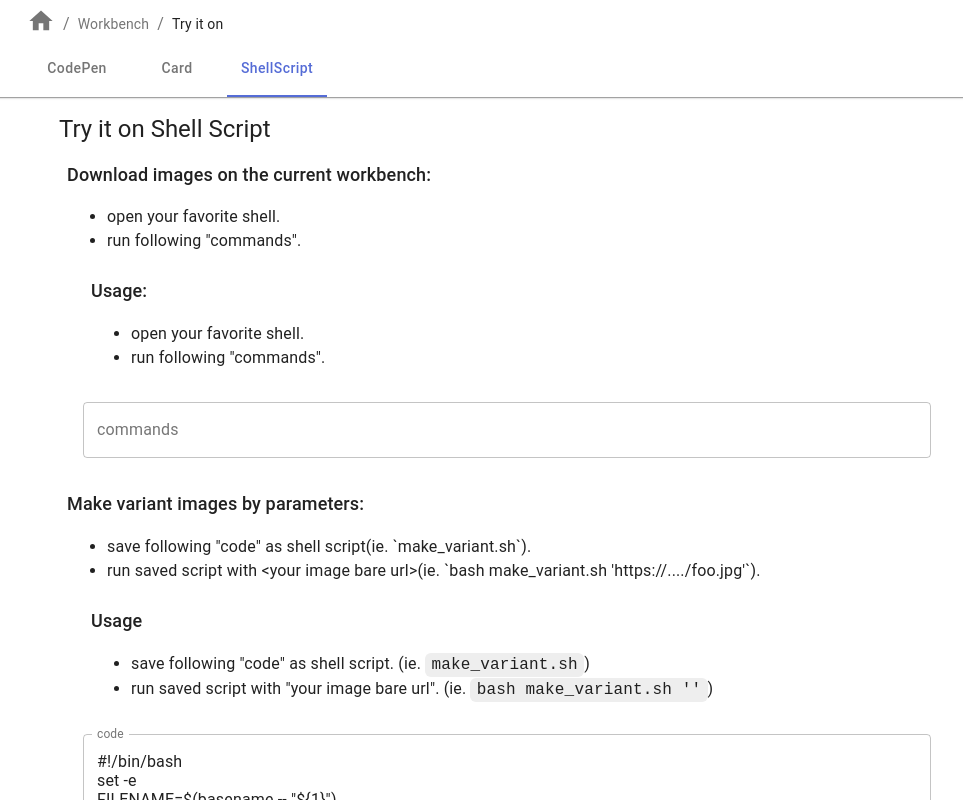
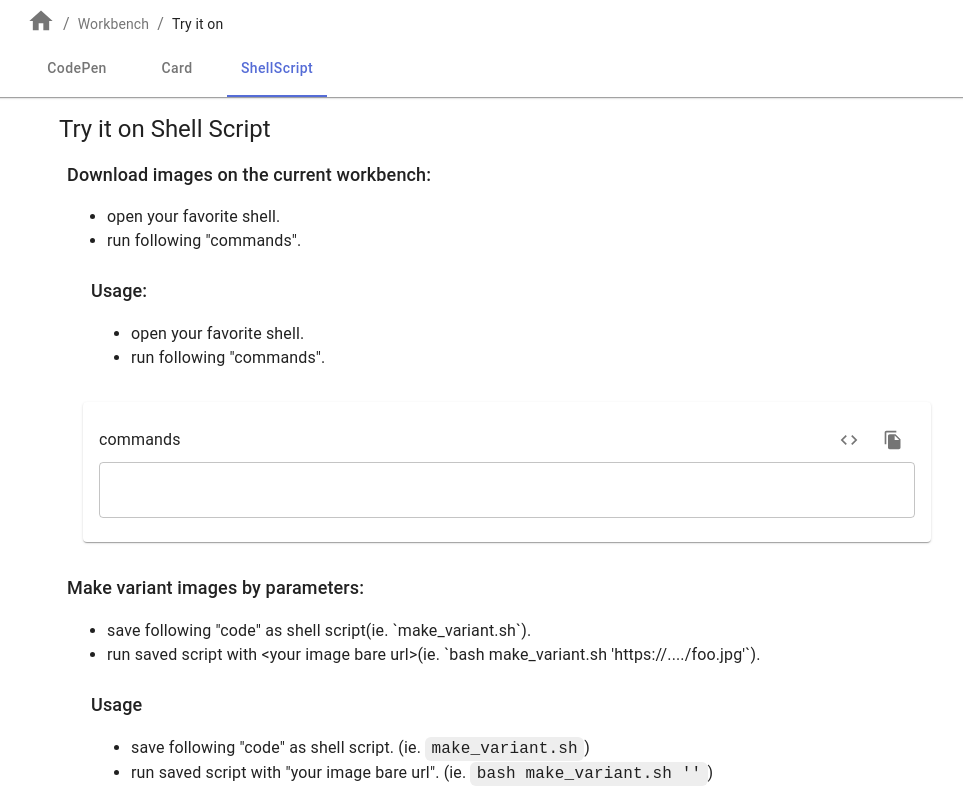
Before and after one commit to hankei6km/image-url-workbench, a Next.js app: page /shellscript in a window 1280 px wide. Shown: the top 800 px of the page, without its empty margins (133-1096 px from the left). Built offline with nearby package versions, Linux system fonts and the light colour scheme.

Commit message:
Add functions to FragmentTextField

```diff
--- a/components/FragmentDownload.tsx
+++ b/components/FragmentDownload.tsx
@@ -50,7 +50,11 @@ const FragmentDownload = () => {
         </Typography>
       </Box>
       <Box p={1}>
-        <FragmentTextField label="commands" value={downloadImagesCommands} />
+        <FragmentTextField
+          defaultOpened
+          label="commands"
+          value={downloadImagesCommands}
+        />
       </Box>
     </Box>
   );
--- a/components/FragmentLink.tsx
+++ b/components/FragmentLink.tsx
@@ -57,10 +57,10 @@ const FragmentLink = ({ itemKey }: { itemKey: string }) => {
   return (
     <Box mx={1}>
       <Box p={1}>
-        <FragmentTextField label="url" value={imgUrl} />
+        <FragmentTextField defaultOpened naked label="url" value={imgUrl} />
       </Box>
       <Box p={1}>
-        <FragmentTextField label="path" value={imgPath} />
+        <FragmentTextField defaultOpened naked label="path" value={imgPath} />
       </Box>
     </Box>
   );
--- a/components/FragmentLinks.tsx
+++ b/components/FragmentLinks.tsx
@@ -28,10 +28,10 @@ const FragmentLinks = () => {
   return (
     <Box mx={1}>
       <Box p={1}>
-        <FragmentTextField label="url (array)" value={imgUrl} />
+        <FragmentTextField defaultOpened label="url (array)" value={imgUrl} />
       </Box>
       <Box p={1}>
-        <FragmentTextField label="path (array)" value={imgPath} />
+        <FragmentTextField defaultOpened label="path (array)" value={imgPath} />
       </Box>
     </Box>
   );
--- a/components/FragmentMake.tsx
+++ b/components/FragmentMake.tsx
@@ -84,7 +84,11 @@ ${commands.join('\n')}
         </Typography>
       </Box>
       <Box p={1}>
-        <FragmentTextField label="code" value={makeVariantsScript} />
+        <FragmentTextField
+          defaultOpened
+          label="code"
+          value={makeVariantsScript}
+        />
       </Box>
     </Box>
   );
--- a/components/FragmentTextField.tsx
+++ b/components/FragmentTextField.tsx
@@ -1,23 +1,54 @@
-import React, { useRef } from 'react';
-import TextField, { TextFieldProps } from '@material-ui/core/TextField';
+import React, { useState, useRef } from 'react';
+import Box from '@material-ui/core/Box';
+import Card from '@material-ui/core/Card';
+import CardHeader from '@material-ui/core/CardHeader';
+import CardContent from '@material-ui/core/CardContent';
+import Collapse from '@material-ui/core/Collapse';
+import TextField from '@material-ui/core/TextField';
+import Typography from '@material-ui/core/Typography';
+import IconButton from '@material-ui/core/IconButton';
+import CodeIcon from '@material-ui/icons/Code';
+import FileCopyIcon from '@material-ui/icons/FileCopy';
 
-type Props = {} & TextFieldProps;
+// type Props = {} & TextFieldProps;
+type InnerProps = {
+  id?: string;
+  defaultOpened?: boolean;
+  label: React.ReactNode;
+  value: string;
+};
+type Props = {
+  summary?: React.ReactNode;
+  naked?: boolean;
+} & InnerProps;
 
-const FragmentTextField = ({
-  inputRef = useRef<HTMLTextAreaElement>(),
-  variant = 'outlined',
-  fullWidth = true,
-  multiline = true,
-  onSelect = (_e) => {},
+const FragmentTextFieldInner = ({
+  defaultOpened = false,
+  label,
   ...others
-}: Props) => {
+}: InnerProps) => {
+  const inputRef = useRef<HTMLTextAreaElement>();
+  const [open, setOpen] = useState(defaultOpened);
   return (
+    <Box>
+      <Box display="flex" alignItems="center">
+        <Box flexGrow="1">
+          <Typography variant="body1">{label}</Typography>
+        </Box>
+        <IconButton onClick={() => setOpen(!open)}>
+          <CodeIcon fontSize="small" />
+        </IconButton>
+        <IconButton>
+          <FileCopyIcon fontSize="small" />
+        </IconButton>
+      </Box>
+      <Collapse in={open}>
         <TextField
           inputRef={inputRef}
-      variant={variant}
-      fullWidth={fullWidth}
-      multiline={multiline}
-      onSelect={(e) => {
+          variant="outlined"
+          fullWidth={true}
+          multiline={true}
+          onSelect={(_e) => {
             if (
               inputRef &&
               (inputRef as React.MutableRefObject<HTMLTextAreaElement>).current
@@ -26,10 +57,31 @@ const FragmentTextField = ({
                 HTMLTextAreaElement
               >).current.select();
             }
-        onSelect(e);
           }}
           {...others}
         />
+      </Collapse>
+    </Box>
+  );
+};
+
+const FragmentTextField = ({
+  summary = '',
+  naked = false,
+  ...others
+}: Props) => {
+  if (naked) {
+    return <FragmentTextFieldInner {...others} />;
+  }
+  return (
+    <Box>
+      <Card>
+        {summary && <CardHeader title={summary} />}
+        <CardContent>
+          <FragmentTextFieldInner {...others} />
+        </CardContent>
+      </Card>
+    </Box>
   );
 };
 
```
Also changed, not shown: components/FragmentCard.tsx (+6 -5 lines), components/FragmentParams.tsx (+11 -2 lines), pages/workbench.tsx (+3 -23 lines). Lines whose indentation alone changed are shown as unchanged.
